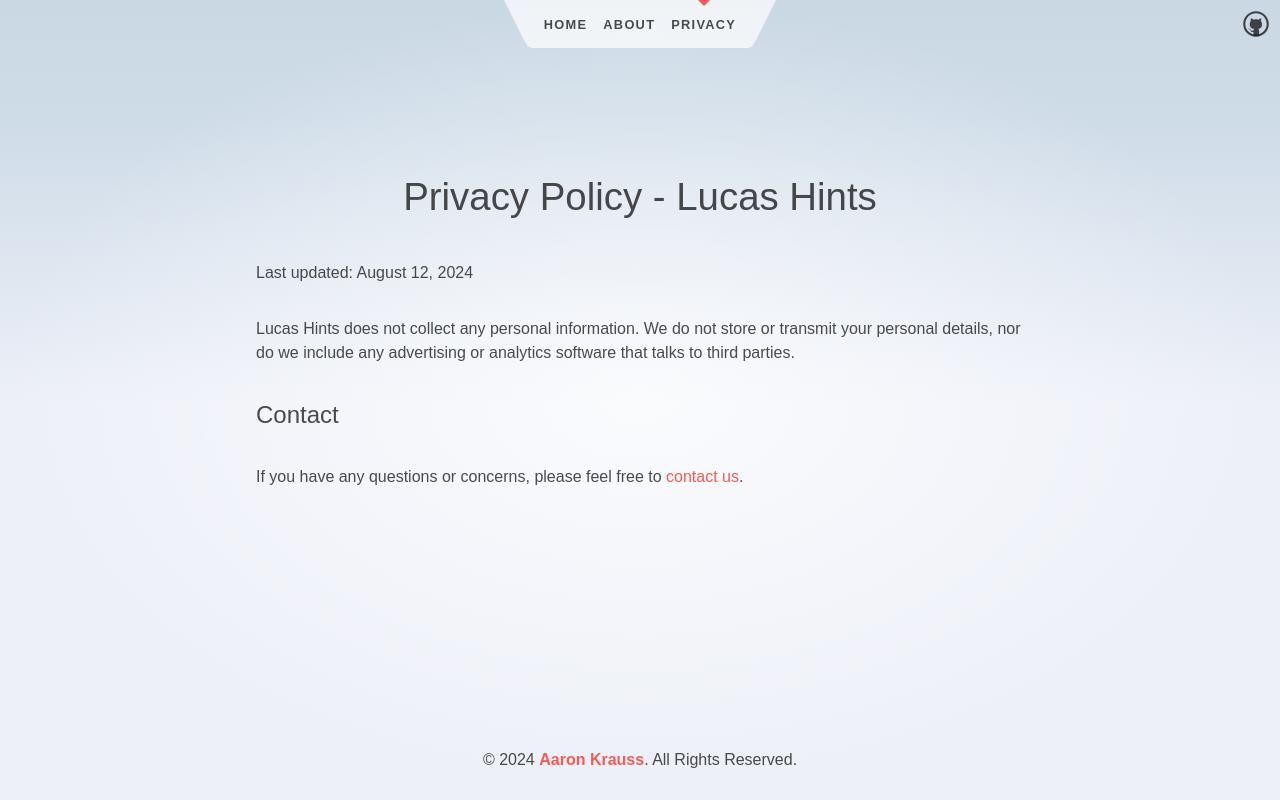
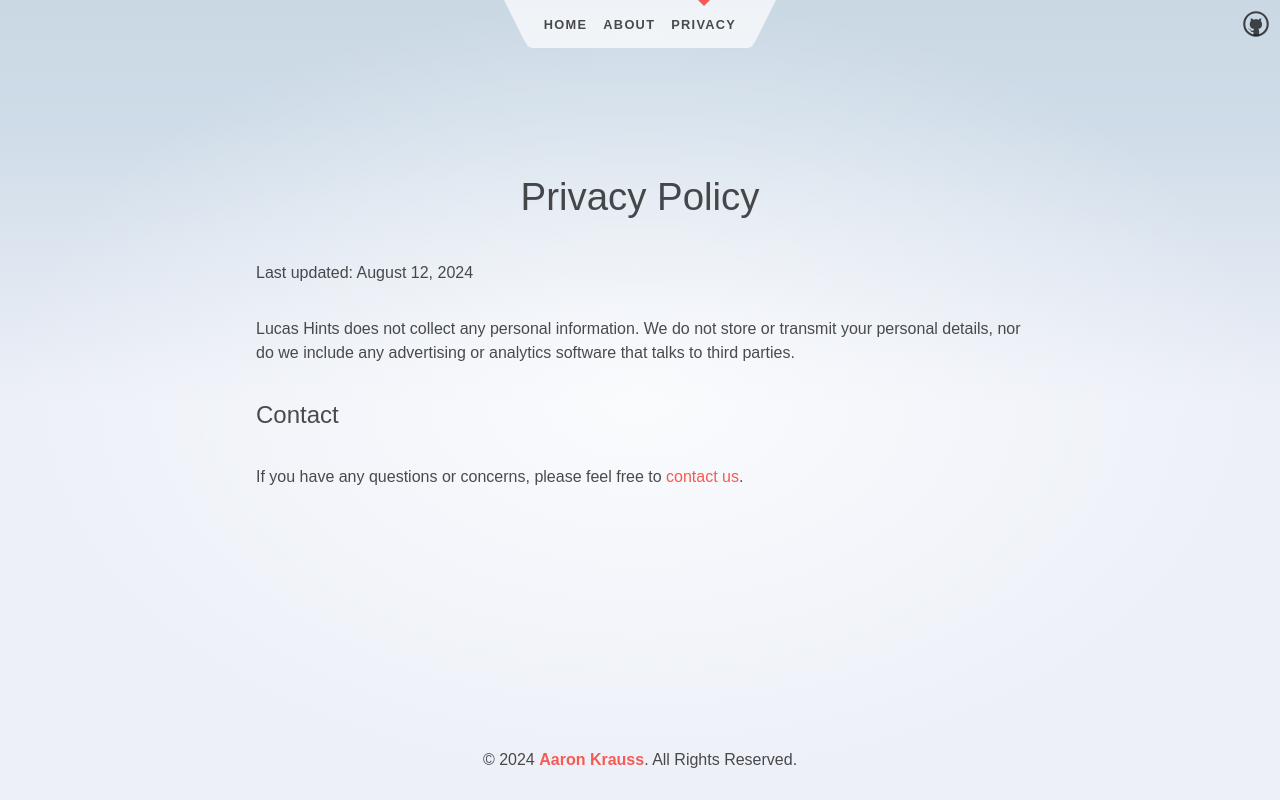
Before and after one commit to alkrauss48/lucas-hints-web, a SvelteKit app: page /privacy in a window 1280 px wide. Built offline with nearby package versions, Linux system fonts and the light colour scheme.

Commit message:
fix: update privacy policy title

```diff
--- a/src/routes/privacy/+page.svelte
+++ b/src/routes/privacy/+page.svelte
@@ -1,10 +1,10 @@
 <svelte:head>
-	<title>Privacy Policy</title>
+	<title>Privacy Policy - Lucas Hints</title>
 	<meta name="description" content="The Privacy Policy for the Lucas Hints iOS app." />
 </svelte:head>
 
 <div class="text-column">
-	<h1>Privacy Policy - Lucas Hints</h1>
+	<h1>Privacy Policy</h1>
 
 	<p>Last updated: August 12, 2024</p>
 
```
